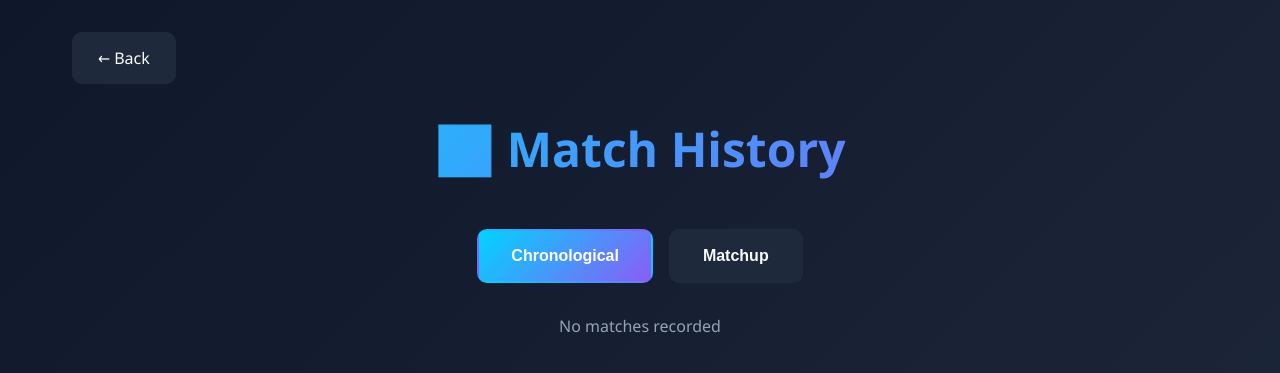
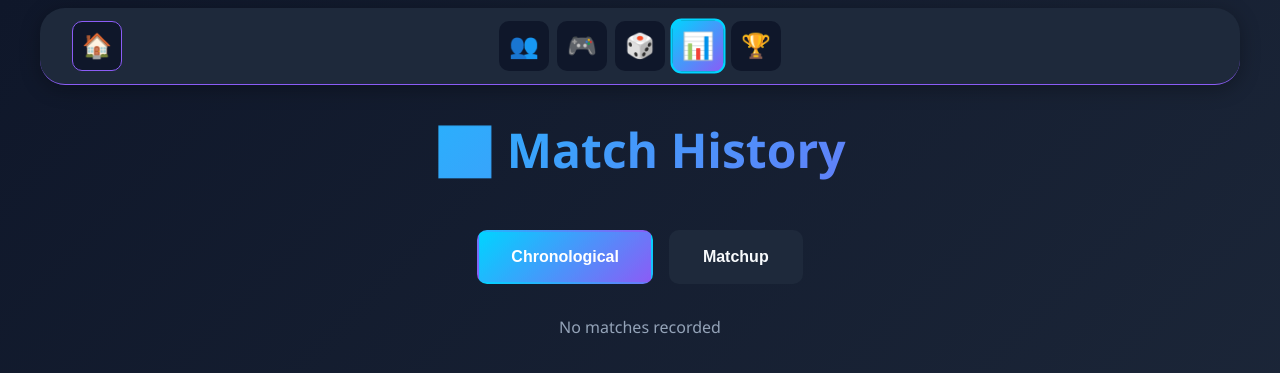
Before and after one commit to Petouha/who-won, a Flask app: page /history-page in a window 1280 px wide. Shown: the top 373 px of the page. Run offline with Flask 3, Linux system fonts and the light colour scheme; data that the repository does not hold is empty.

Commit message:
added nav bar

```diff
--- a/static/css/style.css
+++ b/static/css/style.css
@@ -175,6 +175,97 @@ body {
 /* Utility Classes */
 .hidden {
     display: none !important;
+}
+
+/* Top Navigation Bar */
+.top-nav {
+    position: sticky;
+    top: 0;
+    left: 0;
+    right: 0;
+    background: var(--dark-light);
+    border-bottom: 0.5px solid var(--secondary);
+    z-index: 1000;
+    display: flex;
+    align-items: center;
+    justify-content: center;
+    padding: 0.8rem 2rem;
+    margin: -1.5rem -2rem 2rem -2rem;
+    box-shadow: 0 4px 20px rgba(0, 0, 0, 0.3);
+    border-radius: 25px;
+    transform: translateY(0);
+    transition: transform 0.3s ease;
+    position: relative;
+}
+
+.top-nav.hidden-scroll {
+    transform: translateY(-100%);
+}
+
+.nav-left {
+    position: absolute;
+    left: 2rem;
+    display: flex;
+    align-items: center;
+    gap: 1rem;
+}
+
+.nav-home-btn {
+    width: 50px;
+    height: 50px;
+    padding: 0;
+    background: var(--dark);
+    border: 0.5px solid var(--secondary);
+    border-radius: 10px;
+    color: var(--primary);
+    font-weight: 600;
+    cursor: pointer;
+    transition: all 0.3s ease;
+    font-size: 1.5rem;
+    display: flex;
+    align-items: center;
+    justify-content: center;
+}
+
+.nav-home-btn:hover {
+    background: var(--primary);
+    color: var(--dark);
+    transform: translateY(-2px) scale(1.05);
+}
+
+.nav-links {
+    display: flex;
+    gap: 0.5rem;
+    flex-wrap: wrap;
+}
+
+.nav-link {
+    width: 50px;
+    height: 50px;
+    padding: 0;
+    background: var(--dark);
+    border: 2px solid transparent;
+    border-radius: 10px;
+    color: var(--text);
+    cursor: pointer;
+    transition: all 0.3s ease;
+    font-size: 1.5rem;
+    display: flex;
+    align-items: center;
+    justify-content: center;
+}
+
+.nav-link:hover {
+    border-color: var(--primary);
+    transform: translateY(-2px) scale(1.05);
+    background: rgba(0, 212, 255, 0.1);
+}
+
+.nav-link.active {
+    background: linear-gradient(135deg, var(--primary), var(--secondary));
+    color: var(--dark);
+    border-color: var(--primary);
+    transform: scale(1.1);
 }
 
 /* Back Button */
--- a/templates/history.html
+++ b/templates/history.html
@@ -8,7 +8,18 @@
 </head>
 <body>
     <div class="container">
-        <div class="back-button" onclick="goBack()">← Back</div>
+        <nav class="top-nav">
+            <div class="nav-left">
+                <button class="nav-home-btn" onclick="goBack()">🏠</button>
+            </div>
+            <div class="nav-links">
+                <button class="nav-link" data-page="players" onclick="navigateTo('players')">👥</button>
+                <button class="nav-link" data-page="add-match" onclick="navigateTo('add-match')">🎮</button>
+                <button class="nav-link" data-page="randomize-teams" onclick="navigateTo('randomize-teams')">🎲</button>
+                <button class="nav-link" data-page="history" onclick="navigateTo('history')">📊</button>
+                <button class="nav-link" data-page="leaderboard" onclick="navigateTo('leaderboard')">🏆</button>
+            </div>
+        </nav>
 
         <header class="page-header">
             <h1>📊 Match History</h1>
```
Also changed, not shown: static/js/main.js (+52 -0 lines), templates/add-match-alt.html (+12 -1 lines), templates/leaderboard.html (+12 -1 lines), templates/players.html (+12 -1 lines), templates/randomize-teams.html (+12 -1 lines).
